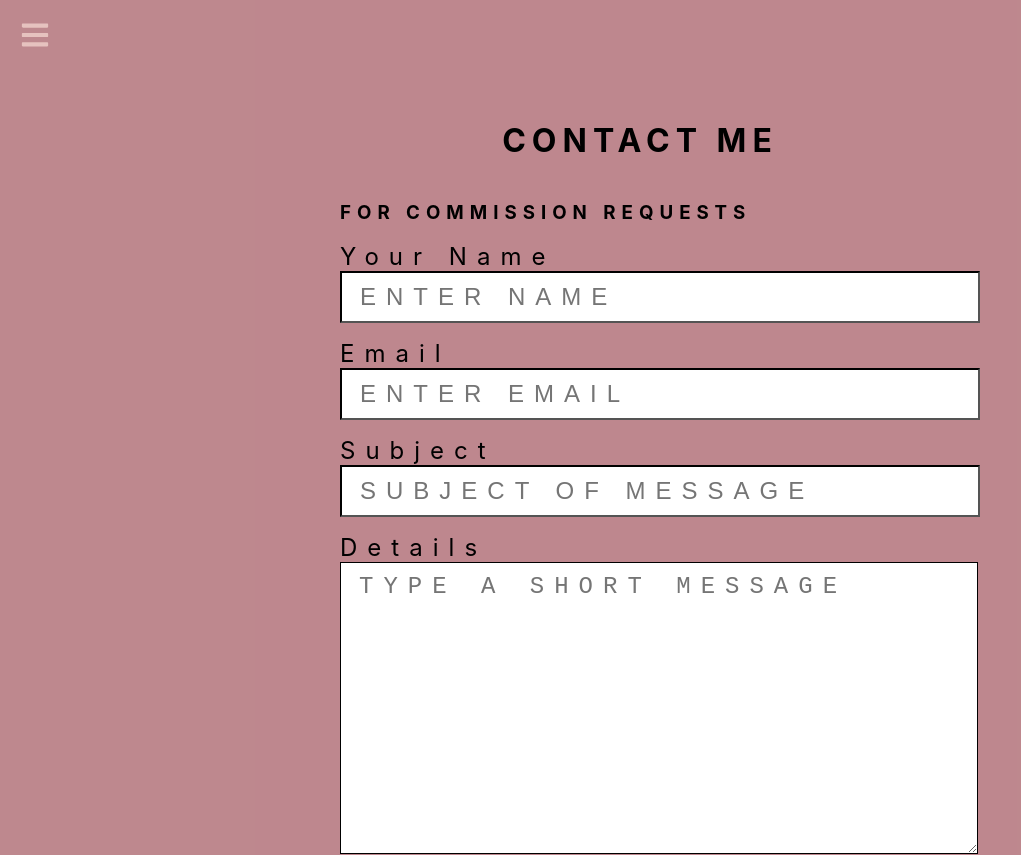
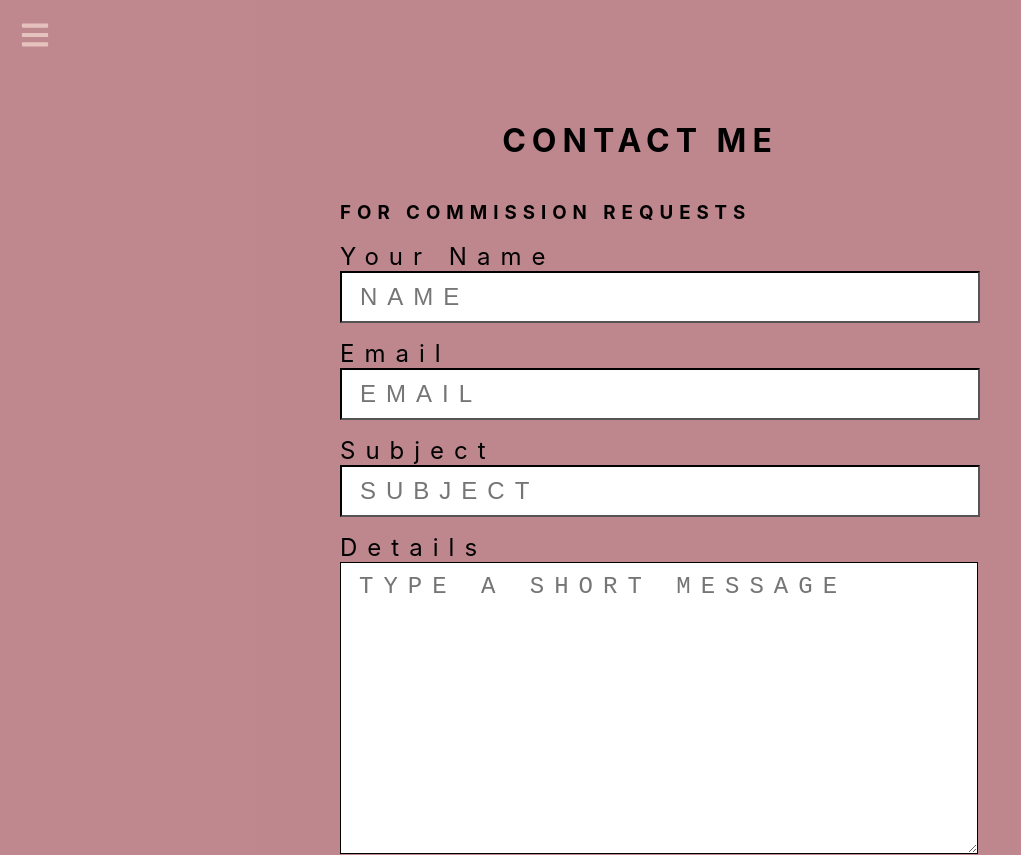
Before and after one commit to kierrarg/portfolio, a React (Create React App) app: page /portfolio/Contact in a window 1280 px wide. Shown: the top 855 px of the page, without its empty margins (0-1021 px from the left). Built offline with nearby package versions, Linux system fonts and the light colour scheme.

Commit message:
some style changes

```diff
--- a/src/components/Contact/Contact.js
+++ b/src/components/Contact/Contact.js
@@ -56,17 +56,17 @@ const Contact = () => {
                         <label>Your Name</label>
                         <input
                         type='text'
-                        name="Namee" placeholder="Enter Name"
+                        name="Namee" placeholder="Name"
                         /*value={formData.Namee} onChange={handleInputChange}*/></input>
                         <label>Email</label>
                         <input
                         type='text'
-                        name="Email" placeholder="Enter Email"
+                        name="Email" placeholder="Email"
                         /*value={formData.Email} onChange={handleInputChange}*/></input>
                         <label>Subject</label>
                         <input
                         type='text'
-                        name="Subj" placeholder="Subject of Message"
+                        name="Subj" placeholder="Subject"
                         /*value={formData.Subj}
                         onChange={handleInputChange}*/></input>
                         <label>Details</label>
```
